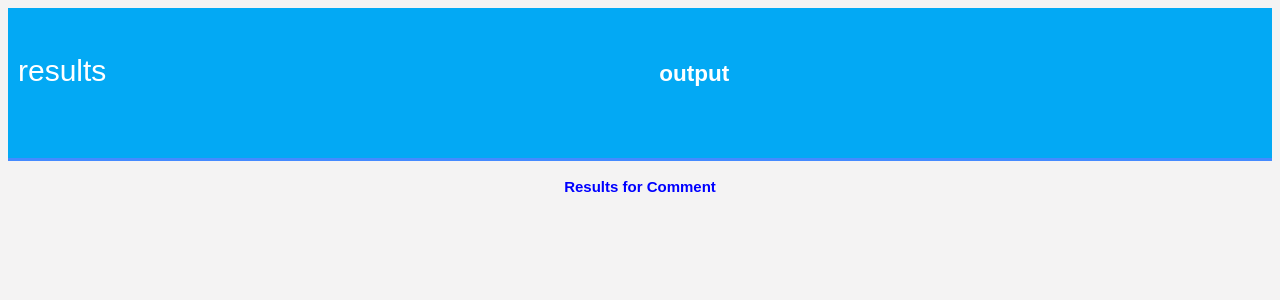
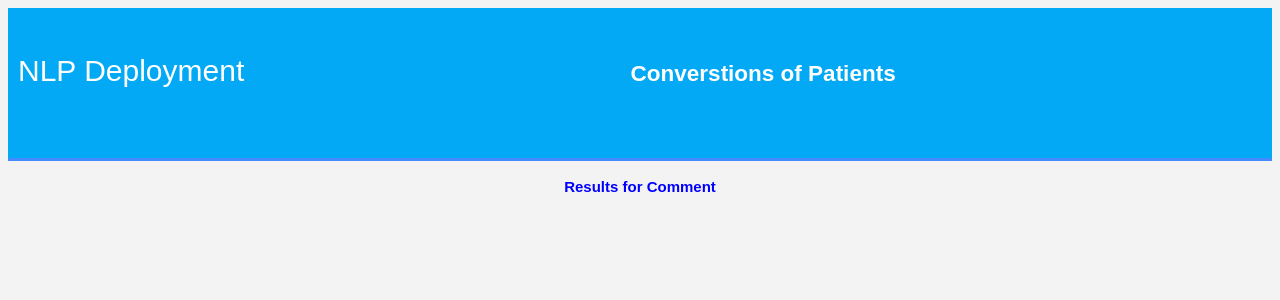
Before and after one commit to Sasi5526/Patient-or-not, a Flask app: template templates/result.html in a window 1280 px wide. Shown: the top 300 px of the page. Run offline with Flask 2, Linux system fonts and the light colour scheme; the template is opened without the code that fills it, so the values that code supplies are empty; parts of the project's set-up code (start-up, migrations or seed data) failed here and were passed over.

Commit message:
Update result.html

```diff
--- a/templates/result.html
+++ b/templates/result.html
@@ -9,9 +9,9 @@
 	<header>
 		<div class="container">
 		<div id="brandname">
-			results
+			NLP Deployment
 		</div>
-		<h2>output</h2>
+		<h2>Converstions of Patients</h2>
 
 	</div>
 	</header>
@@ -21,7 +21,7 @@
 
 
 	{% if prediction == 1%}
-	<h2 style="color:red;">Spam</h2>
+	<h2 style="color:red;">Patient</h2>
 	{% elif prediction == 0%}
 	<h2 style="color:blue;">Not a Patient(Healthy)</h2>
 	{% endif %}
```
